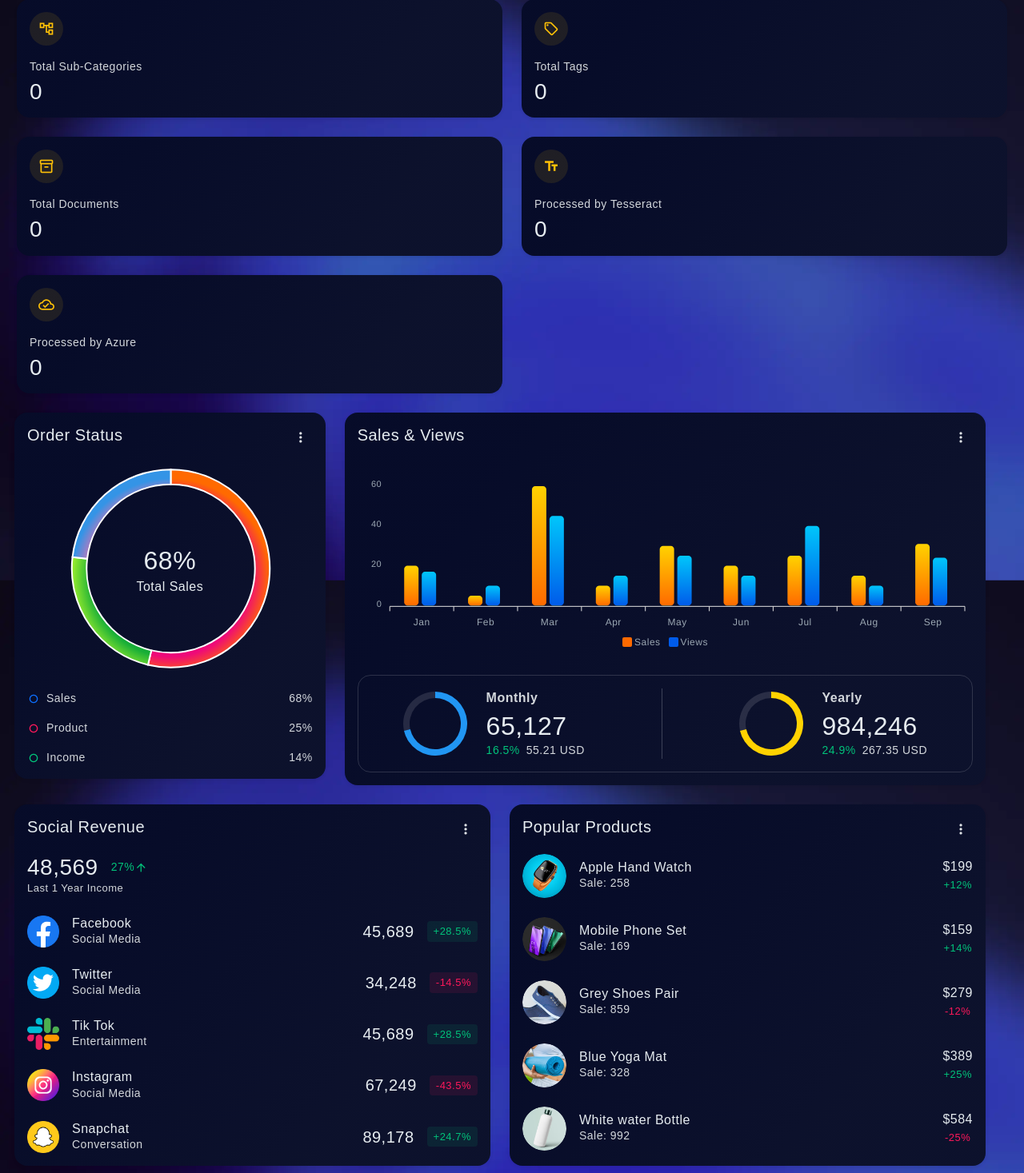
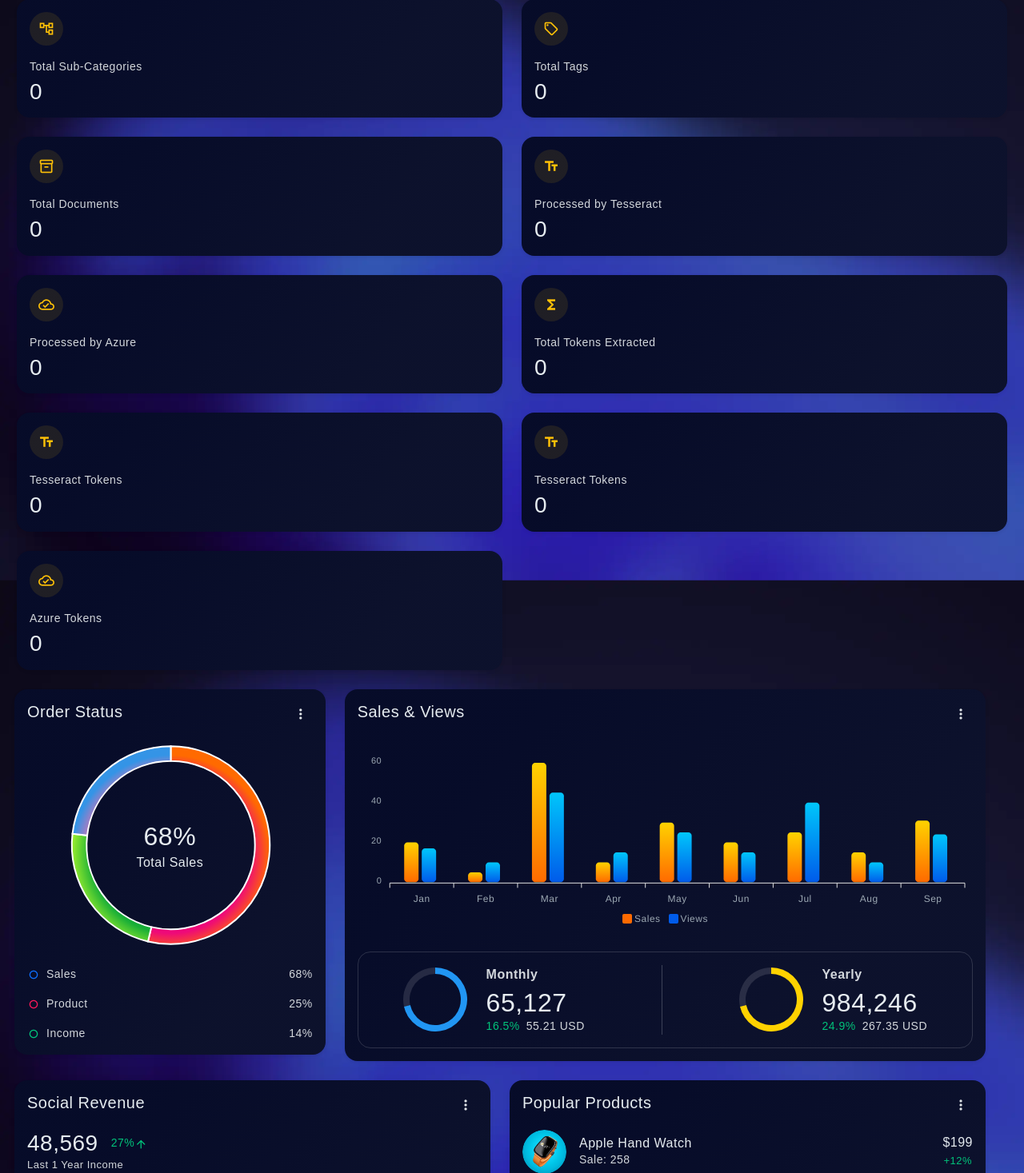
Before and after one commit to arkdey-in/flask, a Flask app: page /admin/admdashboard in a window 1280 px wide. Shown: the part 1045-2512 px from the top of the page at 80% size. Run offline with Flask 3, Linux system fonts and the light colour scheme; the visitor is signed in with stand-in values (Sample User, id 1); data that the repository does not hold is empty; style sheets or scripts are compiled from the project's sources; some libraries are stand-ins or nearby versions.

Commit message:
FIX: DB

```diff
--- a/app/templates/admDashboard.html
+++ b/app/templates/admDashboard.html
@@ -438,7 +438,6 @@ AFFAIRS DEPARTMENT{% endblock%} {%block content%}
       </div>
     </div>
 
-
     <div class="col-12 col-lg-6 col-xxl-2 d-flex">
       <div class="card rounded-4 w-100">
         <div class="card-body">
@@ -460,6 +459,89 @@ AFFAIRS DEPARTMENT{% endblock%} {%block content%}
       </div>
     </div>
 
+    <div class="col-12 col-lg-6 col-xxl-2 d-flex">
+      <div class="card rounded-4 w-100">
+        <div class="card-body">
+          <div class="mb-3 d-flex align-items-center justify-content-between">
+            <div
+              class="wh-42 d-flex align-items-center justify-content-center rounded-circle bg-warning bg-opacity-10 text-warning"
+            >
+              <span class="material-icons-outlined fs-5">functions</span>
+            </div>
+          </div>
+          <div>
+            <p class="mb-1">Total Tokens Extracted</p>
+            <h3 class="mb-0">{{ "{:,}".format(stats.total_tokens) }}</h3>
+            {#
+            <div id="chart4"></div>
+            #}
+          </div>
+        </div>
+      </div>
+    </div>
+
+    <div class="col-12 col-lg-6 col-xxl-2 d-flex">
+      <div class="card rounded-4 w-100">
+        <div class="card-body">
+          <div class="mb-3 d-flex align-items-center justify-content-between">
+            <div
+              class="wh-42 d-flex align-items-center justify-content-center rounded-circle bg-warning bg-opacity-10 text-warning"
+            >
+              <span class="material-icons-outlined fs-5">text_fields</span>
+            </div>
+          </div>
+          <div>
+            <p class="mb-1">Tesseract Tokens</p>
+            <h3 class="mb-0">{{ "{:,}".format(stats.tesseract_tokens) }}</h3>
+            {#
+            <div id="chart4"></div>
+            #}
+          </div>
+        </div>
+      </div>
+    </div>
+
+      <div class="col-12 col-lg-6 col-xxl-2 d-flex">
+      <div class="card rounded-4 w-100">
+        <div class="card-body">
+          <div class="mb-3 d-flex align-items-center justify-content-between">
+            <div
+              class="wh-42 d-flex align-items-center justify-content-center rounded-circle bg-warning bg-opacity-10 text-warning"
+            >
+              <span class="material-icons-outlined fs-5">text_fields</span>
+            </div>
+          </div>
+          <div>
+            <p class="mb-1">Tesseract Tokens</p>
+            <h3 class="mb-0">{{ "{:,}".format(stats.tesseract_tokens) }}</h3>
+            {#
+            <div id="chart4"></div>
+            #}
+          </div>
+        </div>
+      </div>
+    </div>
+
+    <div class="col-12 col-lg-6 col-xxl-2 d-flex">
+      <div class="card rounded-4 w-100">
+        <div class="card-body">
+          <div class="mb-3 d-flex align-items-center justify-content-between">
+            <div
+              class="wh-42 d-flex align-items-center justify-content-center rounded-circle bg-warning bg-opacity-10 text-warning"
+            >
+             <span class="material-icons-outlined fs-5">cloud_done</span>
+            </div>
+          </div>
+          <div>
+            <p class="mb-1">Azure Tokens</p>
+                <h3 class="mb-0">{{ "{:,}".format(stats.azure_tokens) }}</h3>
+            {#
+            <div id="chart4"></div>
+            #}
+          </div>
+        </div>
+      </div>
+    </div>
     <!--end row-->
 
     <div class="row">
```
Lines whose indentation alone changed are shown as unchanged.
